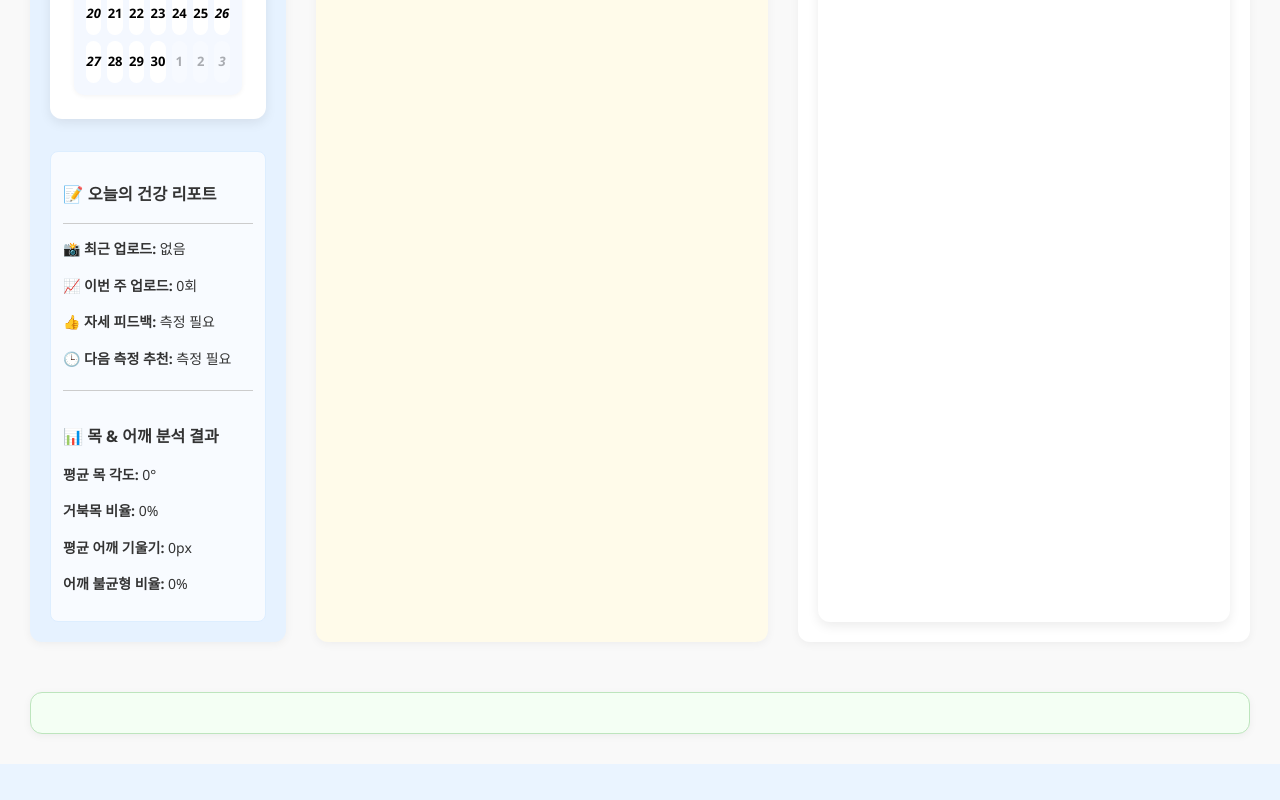
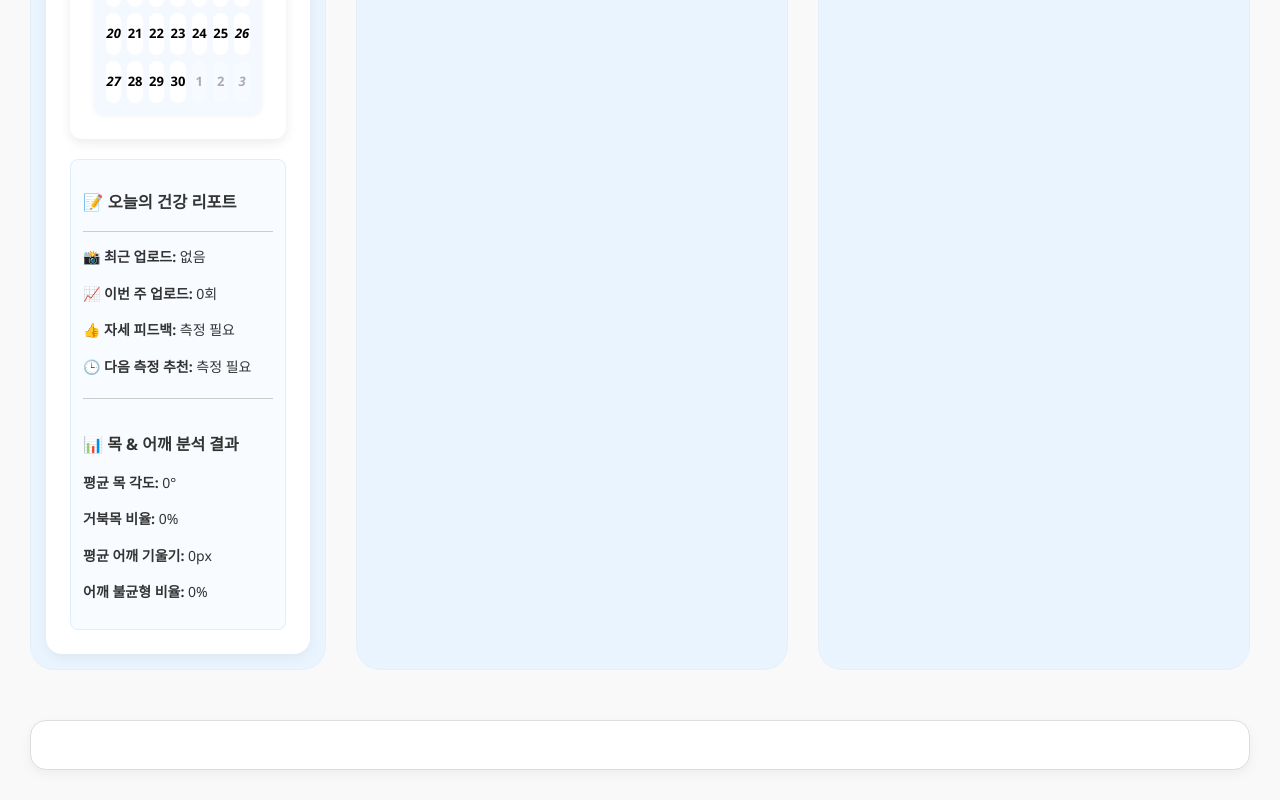
Before and after one commit to mj99k14/webcam-upgrade, a Vue app in the folder newfront/: page /myprofile in a window 1280 px wide. Shown: the part 655-1455 px from the top of the page. Before the commit the page ends 1419 px from the top, so only its background shows below. Built offline with nearby package versions, Linux system fonts and the light colour scheme.

Commit message:
레이아웃 정리

```diff
--- a/newfront/src/components/feedback/SummaryStats.vue
+++ b/newfront/src/components/feedback/SummaryStats.vue
@@ -161,4 +161,16 @@ export default {
   font-size: 14px;
   color: #333;
 }
+.full-width {
+  flex-basis: 100%;
+  width: 100%;
+  background-color: #ffffff; /* 기존: #f4fff4 */
+  border: 1px solid #ddd;     /* 기존: #bde5bd */
+  padding: 24px;
+  border-radius: 16px;
+  box-shadow: 0 4px 12px rgba(0, 0, 0, 0.05);
+  text-align: center;
+  margin-top: 30px;
+}
+
 </style>
--- a/newfront/src/components/measure/Mainphotos.vue
+++ b/newfront/src/components/measure/Mainphotos.vue
@@ -1,6 +1,6 @@
 <template>
-  <div class="card-wrapper">
-    <div class="card-inner main">
+
+
     <!-- ✅ 결과 사진 -->
       <div class="result-photo-group-row" v-if="measurementFinished && (bestFrameUrl || worstFrameUrl)">
         <div v-if="bestFrameUrl" class="photo-block" @click="openModal(bestFrameUrl)">
@@ -59,8 +59,7 @@
         <button class="restart-btn" @click="restartMeasurement">🔁 다시 측정하기</button>
       </div>
     </div>
-  </div>
-</div>
+
 
 </template>
 <script>
@@ -372,16 +371,13 @@ export default {
 </script>
 
 <style scoped>
+
 .main {
   flex: 1;
-  background-color: white;
   padding: 24px;
-  border-radius: 12px;
-  box-shadow: 0 4px 12px rgba(0, 0, 0, 0.08);
   text-align: center;
   font-family: 'Segoe UI', sans-serif;
 }
-
 
 /* 📷 비디오 + 캔버스 */
 .video-canvas {
@@ -394,7 +390,7 @@ export default {
   overflow: hidden;
   box-shadow: 0 6px 20px rgba(0, 0, 0, 0.1);
   background-color: #000;
-  aspect-ratio: 4 / 3; /* 640x480 기준 비율 */
+  aspect-ratio: 4 / 3;
 }
 
 video,
@@ -587,20 +583,4 @@ button {
   border: 3px solid #ccc;
   box-shadow: 0 4px 12px rgba(0, 0, 0, 0.05);
 }
-/* 바깥 배경 박스 */
-.card-wrapper {
-  background-color: #eaf4ff; /* 💡 부드러운 연파랑 */
-  padding: 16px;
-  border-radius: 24px; /* 바깥쪽 더 둥글게 */
-  box-shadow: inset 0 0 0 1px rgba(0,0,0,0.02);
-}
-
-/* 안쪽 흰색 콘텐츠 박스 */
-.card-inner {
-  background-color: white;
-  border-radius: 16px;
-  padding: 24px;
-  box-shadow: 0 4px 12px rgba(0,0,0,0.05);
-}
-
 </style>
--- a/newfront/src/components/photo/PhotoList.vue
+++ b/newfront/src/components/photo/PhotoList.vue
@@ -1,7 +1,5 @@
 <template>
-  <div class="right">
     <h2>📸 사진 목록</h2>
-
      <!-- ✅ 선택한 사진 카드 -->
      <div v-if="selectedPhoto" class="selected-photo-card" @click="$emit('showPhoto', selectedPhoto)">
       <h3 class="card-title">📌 선택한 사진</h3>
@@ -31,9 +29,6 @@
         @input="$emit('update:selectedDate', $event.target.value)"
       />
     </div>
-
-
-
     <!-- ▶️ 가장 좋은 자세 -->
     <div class="section">
       <div class="section-header" @click="isBestOpen = !isBestOpen">
@@ -79,7 +74,8 @@
         </div>
       </transition>
     </div>
-  </div>
+
+
 </template>
 
 <script>
@@ -136,16 +132,27 @@ export default {
 </script>
 
 <style scoped>
+.card-wrapper {
+  background-color: #eaf4ff; /* 연한 파란 배경 */
+  padding: 30px;
+  border-radius: 24px;
+  box-shadow: inset 0 0 0 1px rgba(0, 0, 0, 0.02);
+  max-width: 100%;
+  margin: 0 auto;
+}
+
+.card-inner {
+  background-color: white; /* 내부 흰색 */
+  border-radius: 16px;
+  padding: 24px;
+  box-shadow: 0 4px 12px rgba(0, 0, 0, 0.05);
+}
+
 .right {
-  flex: 1;
-  background-color: white;
-  padding: 30px;
-  border-radius: 12px;
-  box-shadow: 0 4px 12px rgba(0, 0, 0, 0.08);
   text-align: center;
 }
 
-/* 📅 날짜 필터 */
+/* 날짜 필터 */
 .date-filter {
   display: flex;
   align-items: center;
@@ -159,17 +166,19 @@ export default {
   border: 1px solid #cce4ff;
   max-width: 600px;
 }
+
 .date-label {
   font-weight: bold;
   font-size: 16px;
 }
+
 .date-input {
   padding: 10px 14px;
   border: 1px solid #ccc;
   border-radius: 8px;
   font-size: 16px;
   min-width: 180px;
-  box-shadow: 0 2px 5px rgba(0,0,0,0.05);
+  box-shadow: 0 2px 5px rgba(0, 0, 0, 0.05);
   transition: border-color 0.2s ease;
 }
 .date-input:focus {
@@ -177,7 +186,7 @@ export default {
   outline: none;
 }
 
-/* 🖼️ 선택한 사진 카드 */
+/* 선택한 사진 */
 .selected-photo-card {
   background: #f8f9fa;
   padding: 24px;
@@ -187,15 +196,18 @@ export default {
   text-align: center;
   max-width: 600px;
 }
+
 .card-title {
   font-size: 20px;
   margin-bottom: 16px;
   font-weight: bold;
   color: #222;
 }
+
 .photo-wrapper {
   position: relative;
 }
+
 .main-selected-photo {
   width: 100%;
   max-height: 400px;
@@ -203,11 +215,13 @@ export default {
   border-radius: 10px;
   border: 1px solid #ccc;
 }
+
 .shoulder-status-text {
   margin-top: 12px;
   font-weight: bold;
   font-size: 15px;
 }
+
 .shoulder-status-text span {
   padding: 4px 8px;
   border-radius: 6px;
@@ -226,7 +240,7 @@ export default {
   color: #555;
 }
 
-/* 📦 리스트 섹션 */
+/* 사진 리스트 */
 .section {
   margin-top: 30px;
   text-align: left;
@@ -264,7 +278,6 @@ export default {
   margin-bottom: 12px;
 }
 
-/* ❌ 삭제 버튼 */
 .delete-all-btn {
   background-color: #e53935;
   color: white;
@@ -279,7 +292,7 @@ export default {
   background-color: #c62828;
 }
 
-/* 🎬 전환 애니메이션 */
+/* 전환 효과 */
 .fade-enter-active, .fade-leave-active {
   transition: all 0.3s ease;
 }
--- a/newfront/src/views/MyProfile.vue
+++ b/newfront/src/views/MyProfile.vue
@@ -1,6 +1,8 @@
 <template>
   <div class="container">
-    <div class="user-info-block">
+    <!-- ✅ 왼쪽: 유저 정보 -->
+    <div class="card-wrapper user-card">
+      <div class="card-inner">
         <UserInfo
           :user="user"
           :calendarStats="calendarStats"
@@ -9,7 +11,11 @@
         />
         <UserSummary :photos="photos" />
       </div>
+    </div>
 
+    <!-- ✅ 가운데: 측정 영역 (두겹 구조 유지) -->
+    <div class="card-wrapper">
+      <div class="card-inner main">
         <MainPhotos
           :cameraActive="cameraActive"
           :bestPhoto="bestPhoto"
@@ -18,8 +24,12 @@
           @handlePhotoUploaded="handlePhotoUploaded"
           @openModal="openModal"
         />
+      </div>
+    </div>
 
-    <div class="photo-list-section">
+    <!-- ✅ 오른쪽: 사진 목록 (중복 제거된 두겹 구조) -->
+    <div class="card-wrapper">
+      <div class="card-inner">
         <PhotoList
           :filteredPhotos="filteredPhotos"
           :mainPhotoId="null"
@@ -30,7 +40,9 @@
           @deletePhoto="deletePhoto"
         />
       </div>
+    </div>
 
+    <!-- ✅ 하단: 요약 통계 -->
     <div class="full-width">
       <SummaryStats :photos="photos" />
     </div>
@@ -249,43 +261,49 @@ export default {
   font-family: 'Segoe UI', sans-serif;
 }
 
-.container > * {
-  padding: 20px;
-  border-radius: 12px;
-  box-shadow: 0 2px 10px rgba(0, 0, 0, 0.05);
+.card-wrapper {
+  background-color: #eaf4ff;
+  padding: 16px;
+  border-radius: 24px;
+  box-shadow: inset 0 0 0 1px rgba(0,0,0,0.02);
+  flex: 1;
+  max-width: 100%;
 }
 
-.user-info-block {
-  max-width: 280px;
-  flex: none;
-  background-color: #e6f2ff;
-  display: flex;
-  flex-direction: column;
-  gap: 12px;
+.card-inner {
+  background-color: white;
+  border-radius: 16px;
+  padding: 24px;
+  box-shadow: 0 4px 12px rgba(0, 0, 0, 0.05);
 }
 
-.container > :nth-child(2) {
-  flex: 2;
-  background-color: #fffbea;
+.user-card {
+  flex: none;
+  max-width: 280px;
 }
 
-.container > :nth-child(3) {
+.container > .card-wrapper:nth-child(2) {
   flex: 2;
-  background-color: #ffffff;
 }
 
-.container > .full-width {
+.container > .card-wrapper:nth-child(3) {
+  flex: 2;
+}
+
+.full-width {
   flex-basis: 100%;
   width: 100%;
-  background-color: #f4fff4;
-  border: 1px solid #bde5bd;
-  padding: 20px;
-  border-radius: 12px;
-  box-shadow: 0 2px 8px rgba(0,0,0,0.05);
+  margin-top: 20px;
+  background-color: #ffffff;
+  border: 1px solid #ddd;
+  padding: 24px;
+  border-radius: 16px;
+  box-shadow: 0 4px 12px rgba(0, 0, 0, 0.05);
   text-align: center;
 }
 
-.container h2, .container h3 {
+.container h2,
+.container h3 {
   color: #2c3e50;
   border-bottom: 2px solid #eee;
   padding-bottom: 6px;
@@ -301,23 +319,4 @@ export default {
     max-width: 100%;
   }
 }
-
-.photo-list-section {
-  flex: 2;
-  min-width: 380px;
-  display: flex;
-  flex-direction: column;
-  gap: 24px;
-}
-
-.full-width {
-  flex-basis: 100%;
-  width: 100%;
-  margin-top: 20px;
-  background-color: #f4fff4;
-  border: 1px solid #bde5bd;
-  padding: 20px;
-  border-radius: 12px;
-  box-shadow: 0 2px 8px rgba(0, 0, 0, 0.05);
-}
 </style>
```
Lines whose indentation alone changed are shown as unchanged.
